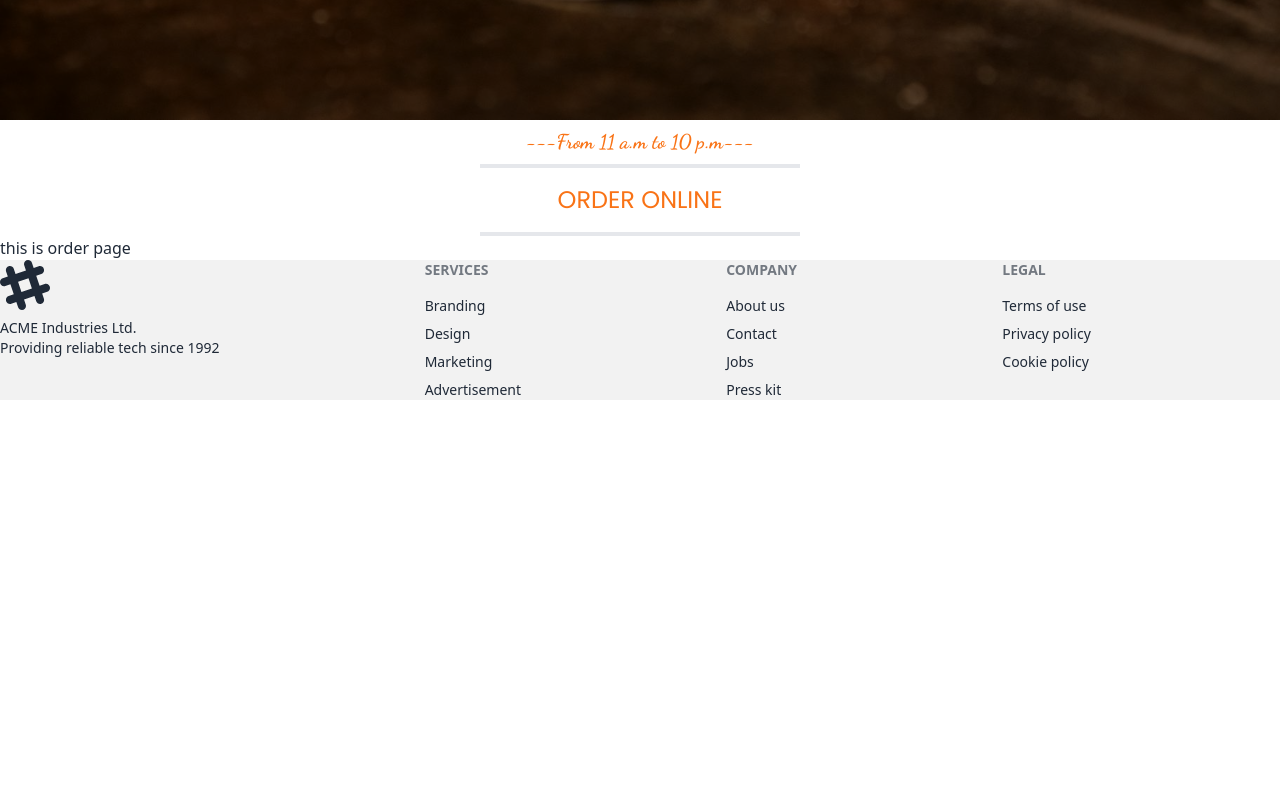
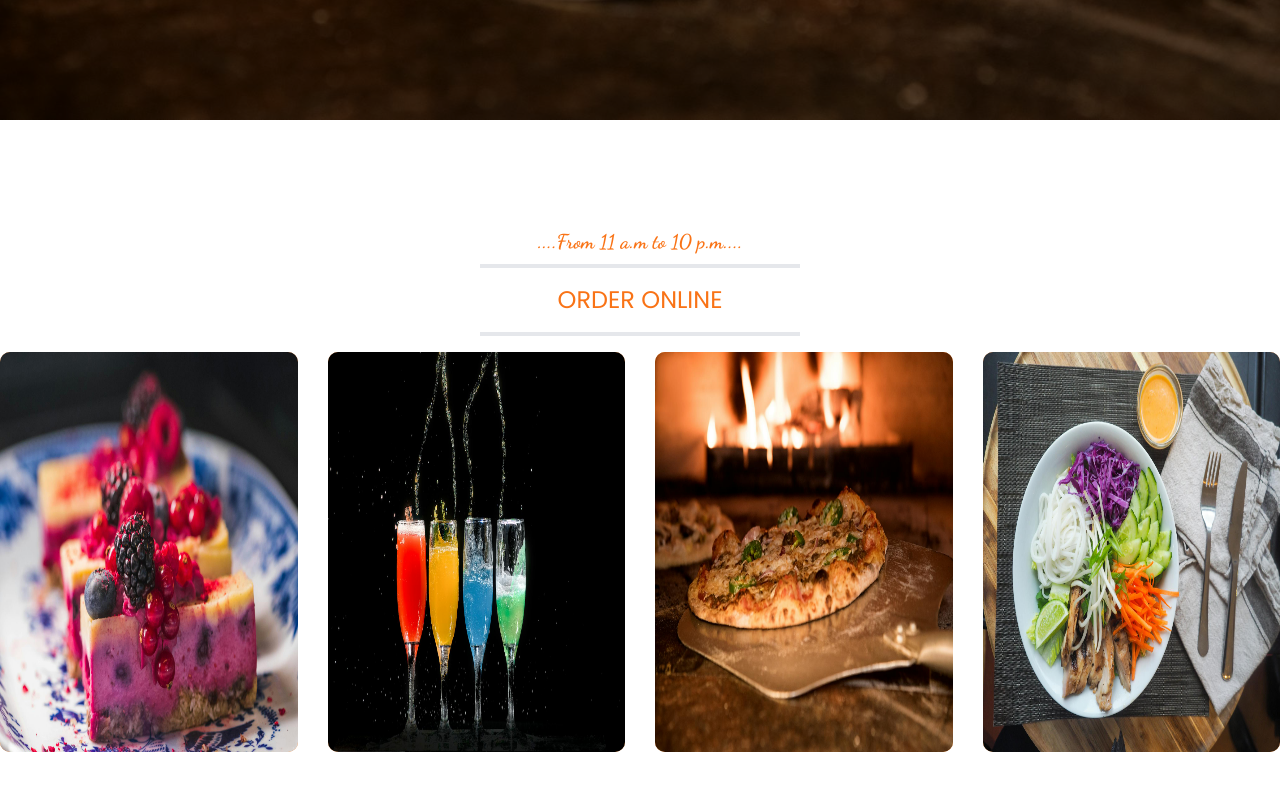
Before and after one commit to md-mostafiz181/Mayaan-kitchen-client, a React (Vite) app: page / in a window 1280 px wide. Shown: the part 780-1580 px from the top of the page. Before the commit the page ends 1180 px from the top, so only its background shows below. Built offline with nearby package versions, Linux system fonts and the light colour scheme.

Commit message:
added slider and make it also responsive

```diff
--- a/package.json
+++ b/package.json
@@ -10,6 +10,7 @@
     "preview": "vite preview"
   },
   "dependencies": {
+    "keen-slider": "^6.8.6",
     "localforage": "^1.10.0",
     "match-sorter": "^6.3.4",
     "react": "^18.3.1",
--- a/src/components/SectionTitle/SectionTitle.jsx
+++ b/src/components/SectionTitle/SectionTitle.jsx
@@ -3,7 +3,7 @@ import React from 'react';
 const SectionTitle = ({subHeading, heading}) => {
     return (
         <div className='lg:w-3/12 text-center mt-2 mx-auto'>
-            <p className='secondaryFont lg:text-xl text-[#f97316] font-bold'>---{subHeading}---</p>
+            <p className='secondaryFont lg:text-xl text-[#f97316] font-bold'>....{subHeading}....</p>
             <h1 className='primaryFont lg:text-2xl text-[#f97316] font-normal uppercase border-y-4 py-4 mt-2'>{heading}</h1>
         </div>
     );
--- a/src/pages/Home/Order/Order.css
+++ b/src/pages/Home/Order/Order.css
@@ -0,0 +1,44 @@
+#order-part{
+    padding: 100px 0;
+
+}
+
+#order-part .img-box{
+    position: relative;
+    border-radius: 10px;
+
+}
+
+#order-part .img-box img{
+    width: 100%;
+    border-radius: 10px;
+    height: 100%;
+}
+
+#order-part .img-box .overlay{
+    position: absolute;
+    content: "";
+    top: 0;
+    left: 0;
+    width: 100%;
+    height: 100%;
+    background: rgba(0, 0, 0, 0.582);
+    border-radius: 10px;
+    opacity: 0;
+    transition: .4s;
+
+
+
+}
+
+#order-part .img-box:hover .overlay{
+    opacity: 1;
+}
+
+
+#order-part .img-box .overlay .overlayText h1{
+    position: absolute;
+    bottom: 10px;
+    left: 50%;
+    transform: translateX(-50%);
+}
--- a/src/pages/Home/Order/Order.jsx
+++ b/src/pages/Home/Order/Order.jsx
@@ -1,17 +1,117 @@
+
 import React from "react";
+import { Swiper, SwiperSlide } from 'swiper/react';
+import 'swiper/css';
+import 'swiper/css/free-mode';
+import 'swiper/css/pagination';
+import 'swiper/css/autoplay';
+import SectionTitle from "../../../components/SectionTitle/SectionTitle";
+import img1 from "../../../assets/dessert.jpg";
+import img2 from "../../../assets/drinks.jpg";
+import img3 from "../../../assets/pizza.jpg";
+import img4 from "../../../assets/salad.jpg";
+import img5 from "../../../assets/soup.jpg";
+import Container from "../../../components/Container/Container";
 import "./Order.css";
-import SectionTitle from "../../../components/SectionTitle/SectionTitle";
 
 const Order = () => {
   return (
-    <div>
-      <section>
+    <div id="order-part">
+      <section className="mb-4">
         <SectionTitle
           subHeading={"From 11 a.m to 10 p.m"}
           heading={"Order Online"}
         ></SectionTitle>
       </section>
-      <h1>this is order page</h1>
+
+      <div>
+        <Container>
+          <Swiper
+            slidesPerView={3}
+            spaceBetween={30}
+            breakpoints={{
+                // when window width is >= 330px and <= 640px
+                330: {
+                  slidesPerView: 1,
+                  spaceBetween: 20,
+                },
+                // when window width is >= 640px
+                640: {
+                  slidesPerView: 4,
+                  spaceBetween: 30,
+                },
+                // when window width is >= 768px
+                768: {
+                  slidesPerView: 2,
+                  spaceBetween: 30,
+                },
+                // when window width is >= 1024px
+                1024: {
+                  slidesPerView: 3,
+                  spaceBetween: 30,
+                },
+                // when window width is >= 1280px
+                1280: {
+                  slidesPerView: 4,
+                  spaceBetween: 30,
+                },
+              }}
+
+            className="mySwiper"
+          >
+            <SwiperSlide>
+              <div className="img-box h-[400px] bg-orange-400">
+                <img src={img1} alt="" />
+                <div className="overlay">
+                  <div className="overlayText">
+                    <h1 className="text-4xl text-white secondaryFont">Dessert</h1>
+                  </div>
+                </div>
+              </div>
+            </SwiperSlide>
+            <SwiperSlide>
+              <div className="img-box h-[400px] bg-orange-400">
+                <img src={img2} alt="" />
+                <div className="overlay">
+                  <div className="overlayText">
+                    <h1 className="text-4xl text-white secondaryFont">Drinks</h1>
+                  </div>
+                </div>
+              </div>
+            </SwiperSlide>
+            <SwiperSlide>
+              <div className="img-box h-[400px] bg-orange-400">
+                <img src={img3} alt="" />
+                <div className="overlay">
+                  <div className="overlayText">
+                    <h1 className="text-4xl text-white secondaryFont">Pizza</h1>
+                  </div>
+                </div>
+              </div>
+            </SwiperSlide>
+            <SwiperSlide>
+              <div className="img-box h-[400px] bg-orange-400">
+                <img src={img4} alt="" />
+                <div className="overlay">
+                  <div className="overlayText">
+                    <h1 className="text-4xl text-white secondaryFont">Salad</h1>
+                  </div>
+                </div>
+              </div>
+            </SwiperSlide>
+            <SwiperSlide>
+              <div className="img-box h-[400px] bg-orange-400">
+                <img src={img5} alt="" />
+                <div className="overlay">
+                  <div className="overlayText">
+                    <h1 className="text-4xl text-white secondaryFont">Soup</h1>
+                  </div>
+                </div>
+              </div>
+            </SwiperSlide>
+          </Swiper>
+        </Container>
+      </div>
     </div>
   );
 };
```
Also changed, not shown: 1 other file (tests, documents, lock files or other folders).
